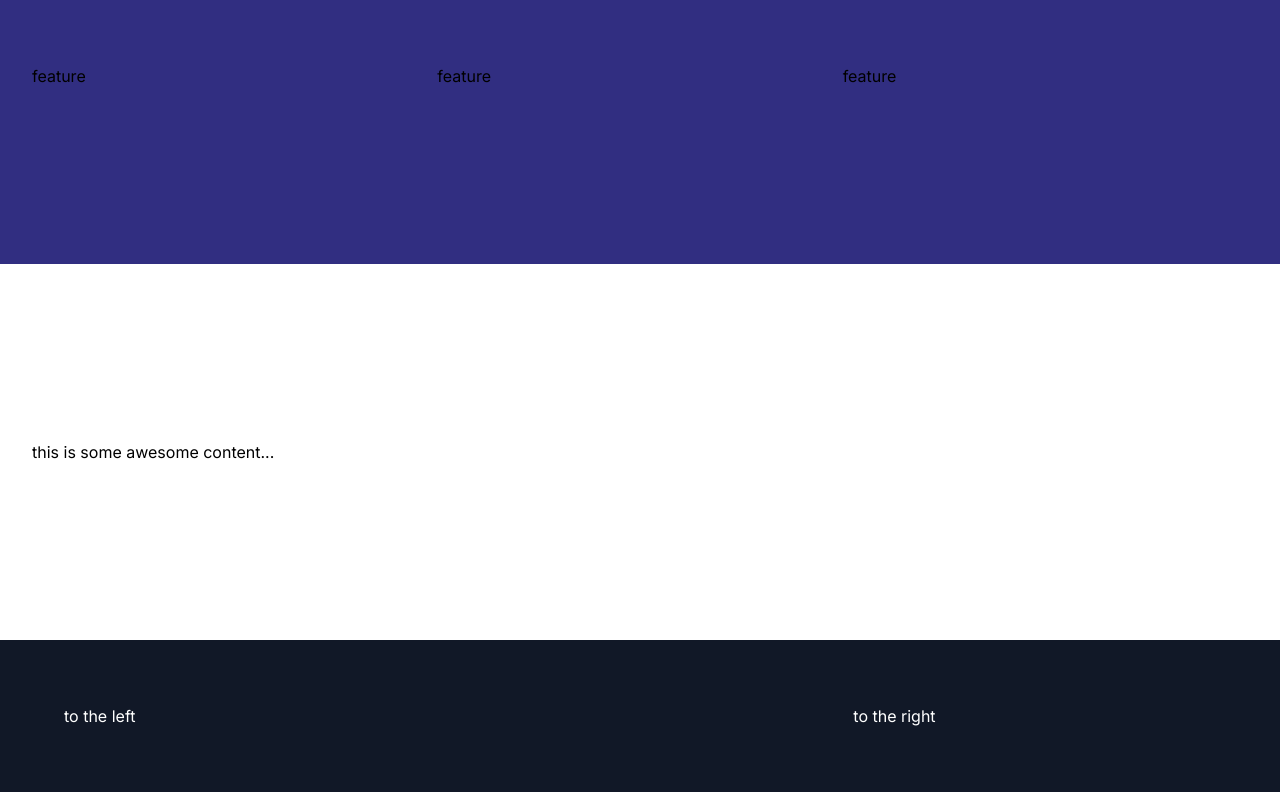
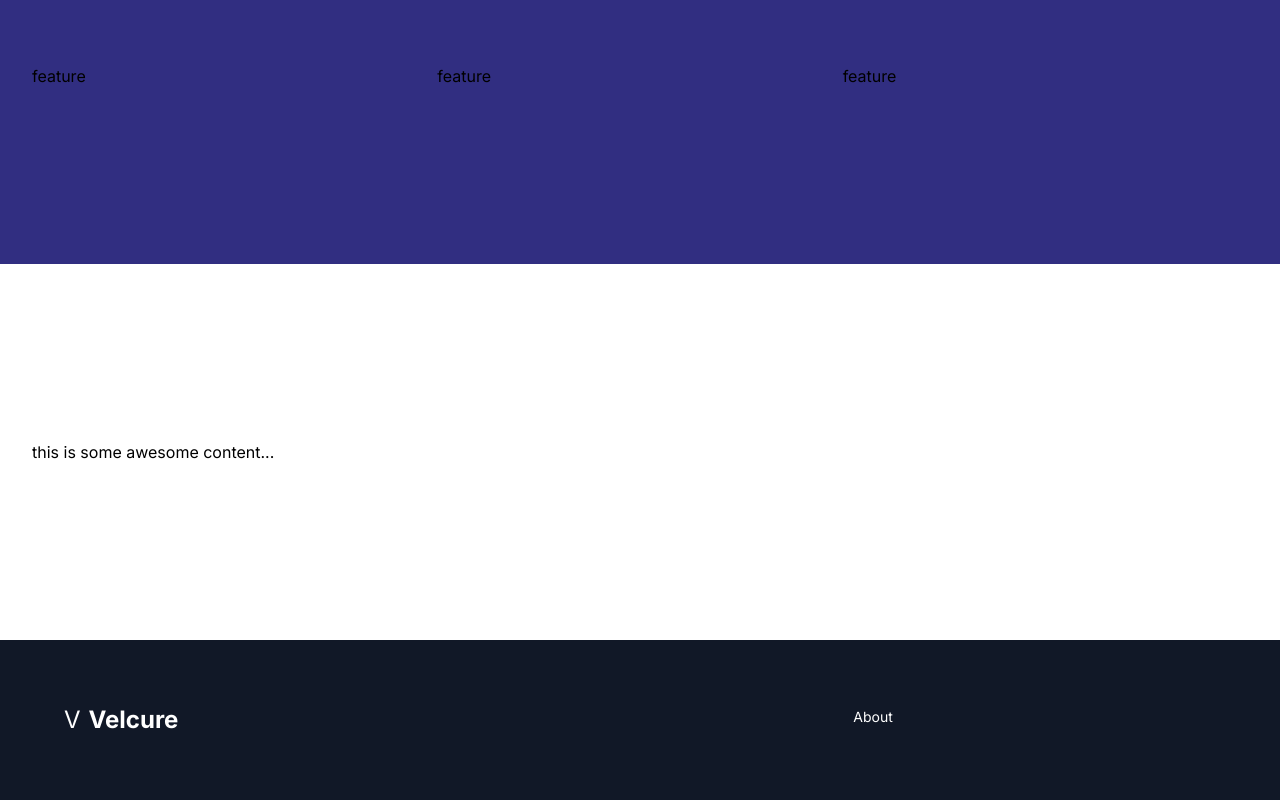
Before and after one commit to velcure/website, a Next.js app: page / in a window 1280 px wide. Shown: the part 1039-1839 px from the top of the page. Built offline with nearby package versions, Linux system fonts and the light colour scheme.

Commit message:
website für maxi

```diff
--- a/ui/site-footer.tsx
+++ b/ui/site-footer.tsx
@@ -1,3 +1,5 @@
+import { siteConfig } from "#/config/site";
+import Link from "next/link";
 import React from "react";
 
 export const SiteFooter: React.FC = () => {
@@ -5,8 +7,25 @@ export const SiteFooter: React.FC = () => {
     <footer className="bg-brand-default text-brand py-6 md:px-8 md:py-16">
       <div className="container">
         <div className="grid h-full w-full grid-cols-12 gap-8 self-center">
-          <div className="col-span-12 md:col-span-8">to the left</div>
-          <div className="col-span-12 md:col-span-4">to the right</div>
+          <div className="col-span-12 md:col-span-8">
+            <Link
+              href="/"
+              className="mr-[4vw] flex items-center space-x-2 text-2xl"
+            >
+              <span>V</span>
+              <span className="hidden font-bold sm:inline-block">
+                {siteConfig.name}
+              </span>
+            </Link>
+          </div>
+          <div className="col-span-12 md:col-span-4">
+            <Link
+              href="/about"
+              className="text-brand border-b border-transparent text-sm hover:border-white hover:opacity-70"
+            >
+              <span>About</span>
+            </Link>
+          </div>
         </div>
         <div className="grid h-full grid-cols-4 gap-8 md:grid-cols-8"></div>
       </div>
```
